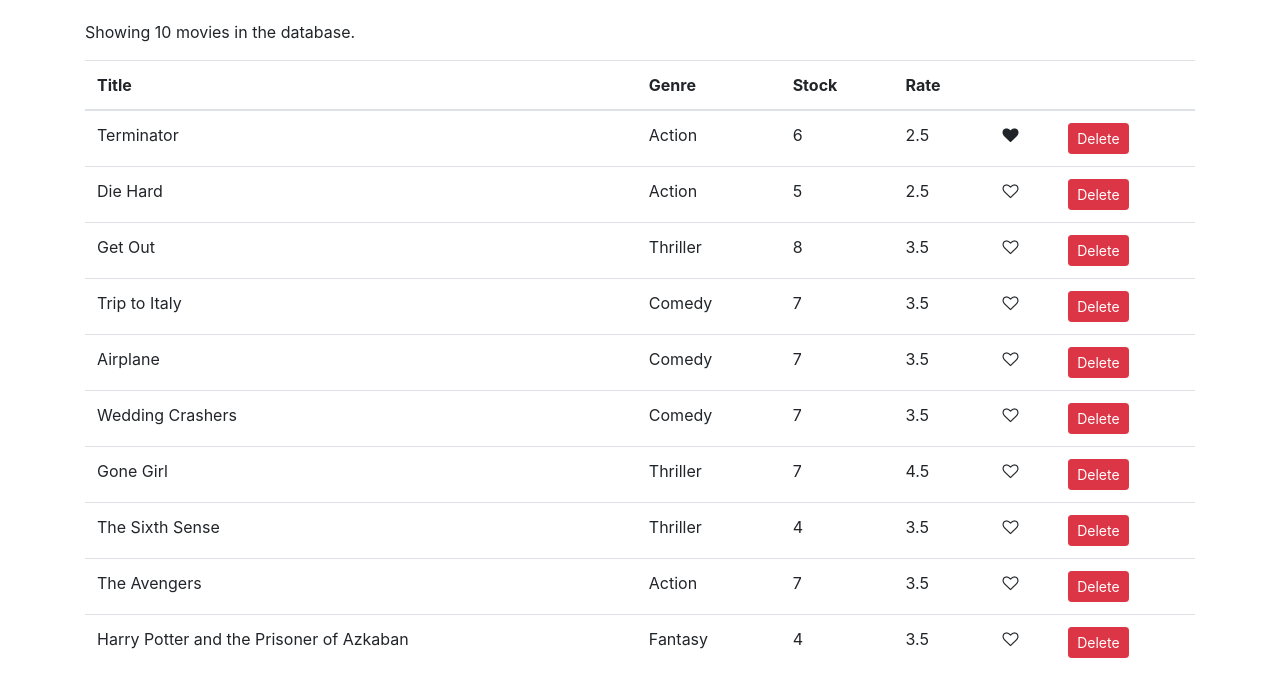
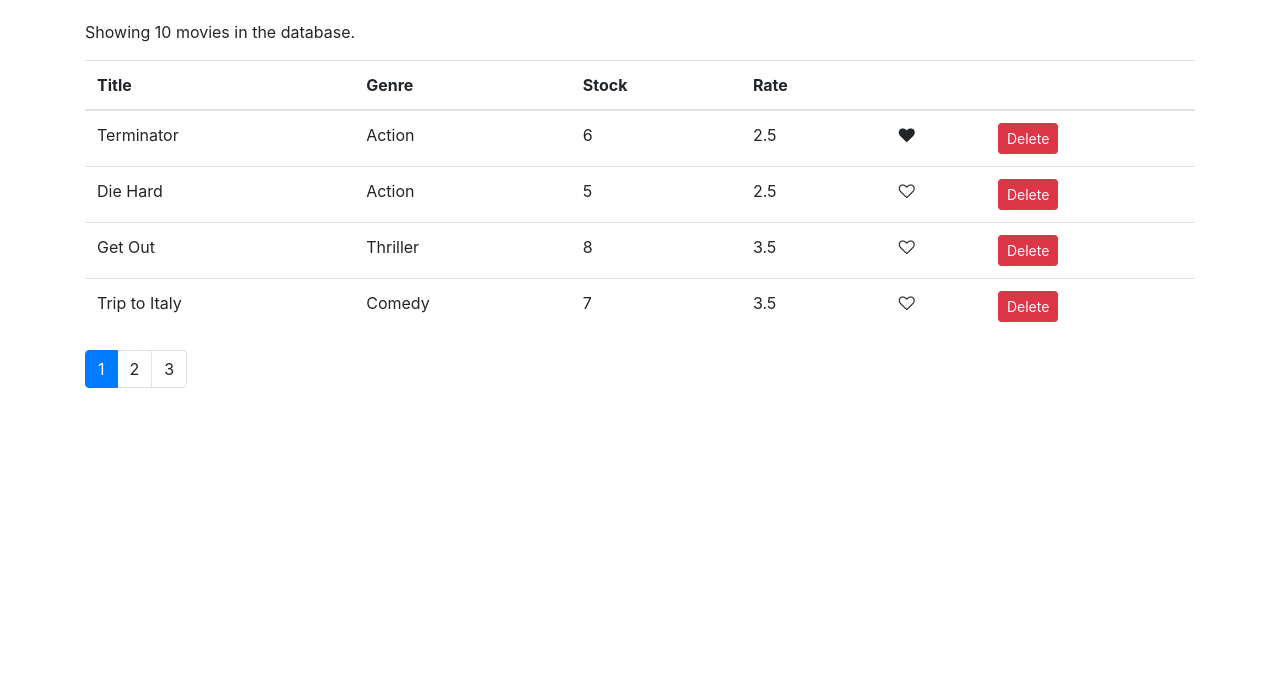
Before and after one commit to jordanmor/react-movie-list, a React (Create React App) app: page / in a window 1280 px wide. Shown: the top 696 px of the page. Built offline with nearby package versions, Linux system fonts and the light colour scheme.

Commit message:
Integrate Pagination component into Movies component

```diff
--- a/src/components/movies.js
+++ b/src/components/movies.js
@@ -1,11 +1,29 @@
 import React, { Component } from 'react';
 import Like from './common/like';
 import { getMovies } from '../services/fakeMovieService';
+import Pagination from './common/pagination';
+import { paginate } from '../utils/paginate';
 
 class Movies extends Component {
   state = {
-    movies: getMovies()
+    movies: getMovies(),
+    pageSize: 4,
+    currentPage: 1
    };
+
+   paginateMovies(page = 1) {
+    let moviesCopy = [...this.state.movies];
+    const pages = [];
+    while(moviesCopy.length) {
+      pages.push(moviesCopy.splice(0, 4));
+    }
+    const selectedPage = pages[page - 1];
+    return selectedPage;
+   }
+
+   handlePageChange = page => {
+    this.setState({ currentPage: page });
+   }
 
    handleDelete = movie => {
      const movies = this.state.movies.filter(m => m._id !== movie._id);
@@ -22,8 +40,11 @@
 
   render() {
     const { length: count } = this.state.movies;
+    const { pageSize, currentPage, movies: allMovies } = this.state;
 
     if (count === 0) return <p>There are no movies in the database.</p>
+
+    const movies = paginate(allMovies, currentPage, pageSize);
 
     return (
       <React.Fragment>
@@ -40,7 +61,7 @@
             </tr>
           </thead>
           <tbody>
-            {this.state.movies.map(movie => (
+            {movies.map(movie => (
               <tr key={movie._id}>
                 <td>{movie.title}</td>
                 <td>{movie.genre.name}</td>
@@ -64,6 +85,12 @@
             ))}
           </tbody>
         </table>
+        <Pagination
+          itemsCount={count}
+          pageSize={pageSize}
+          currentPage={currentPage}
+          onPageChange={this.handlePageChange}
+        />
       </React.Fragment>
      );
   }
```
